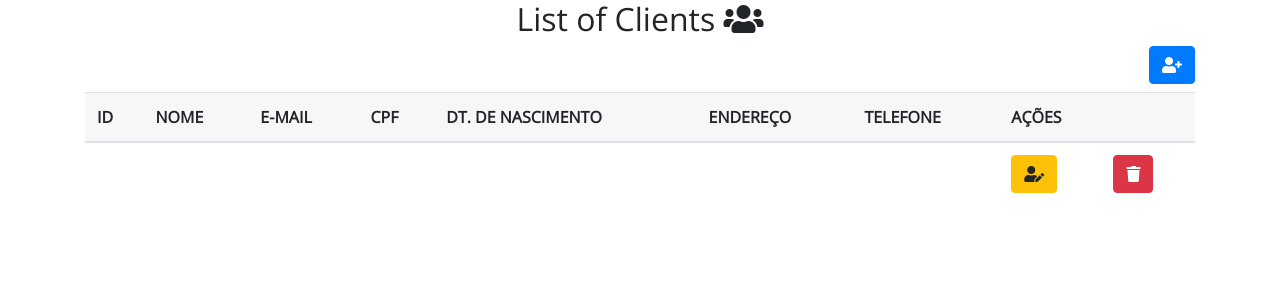
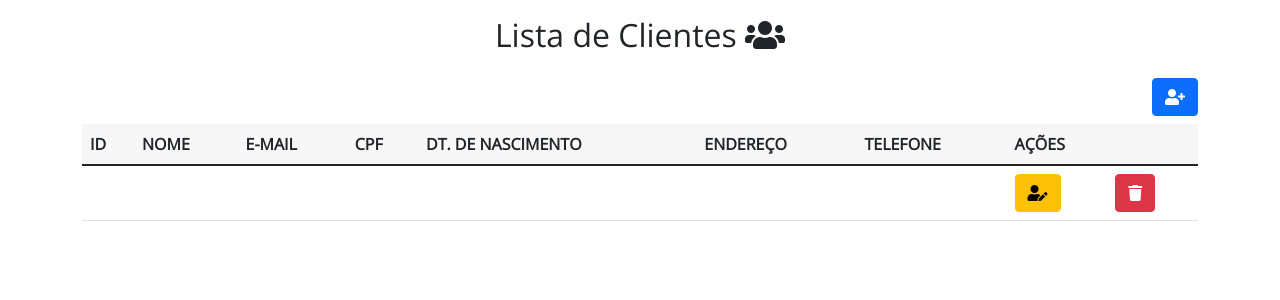
Before and after one commit to uchoamaster/agenda-php, a PHP site: page / in a window 1280 px wide. Shown: the top 300 px of the page. Run offline with PHP 8.4, Linux system fonts and the light colour scheme; lists and menus that the app fills with data are empty; some libraries are stand-ins or nearby versions.

Commit message:
aplicando alterações necessarias

```diff
--- a/index.php
+++ b/index.php
@@ -7,9 +7,9 @@
 
 <div class="container">
 
-	<h2 class="text-center"> List of Clients <i class="fa fa-users"></i></h2>
+	<h2 class="text-center py-3"> Lista de Clientes <i class="fa fa-users"></i></h2>
 
-	<h5 class="text-right">
+	<h5 class="d-flex justify-content-end">
 		<a href="view/page_register.php" class="btn btn-primary btn-xs">
 			<i class="fa fa-user-plus"></i>
 		</a>
@@ -64,6 +64,6 @@
 	<!-- Fim da Tabela -->
 
 </div>
-
+<script src="https://cdn.jsdelivr.net/npm/bootstrap@5.1.3/dist/js/bootstrap.bundle.min.js" integrity="sha384-ka7Sk0Gln4gmtz2MlQnikT1wXgYsOg+OMhuP+IlRH9sENBO0LRn5q+8nbTov4+1p" crossorigin="anonymous"></script>
 </body>
 </html>
--- a/view/dependencias.php
+++ b/view/dependencias.php
@@ -7,8 +7,8 @@
 
 <!-- CDN's -->
 
-<!-- Bootstrap 4 -->
-<link rel="stylesheet" href="https://maxcdn.bootstrapcdn.com/bootstrap/4.0.0/css/bootstrap.min.css" integrity="sha384-Gn5384xqQ1aoWXA+058RXPxPg6fy4IWvTNh0E263XmFcJlSAwiGgFAW/dAiS6JXm" crossorigin="anonymous">
+<!-- Bootstrap 5 -->
+<link href="https://cdn.jsdelivr.net/npm/bootstrap@5.1.3/dist/css/bootstrap.min.css" rel="stylesheet" integrity="sha384-1BmE4kWBq78iYhFldvKuhfTAU6auU8tT94WrHftjDbrCEXSU1oBoqyl2QvZ6jIW3" crossorigin="anonymous">
 
 <!-- Fontawesome 5 -->
 <link rel="stylesheet" href="https://use.fontawesome.com/releases/v5.1.0/css/all.css" integrity="sha384-lKuwvrZot6UHsBSfcMvOkWwlCMgc0TaWr+30HWe3a4ltaBwTZhyTEggF5tJv8tbt" crossorigin="anonymous">
```
